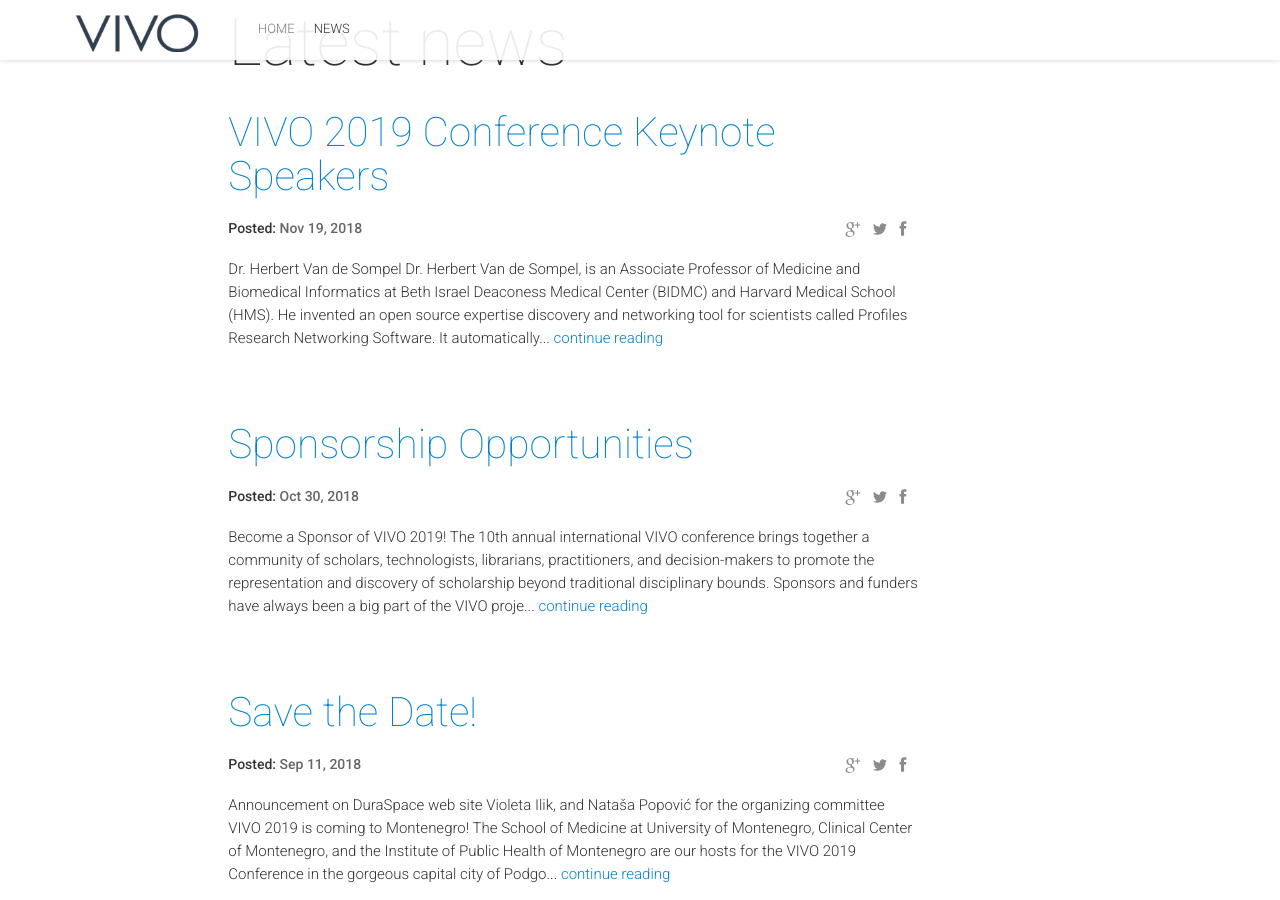
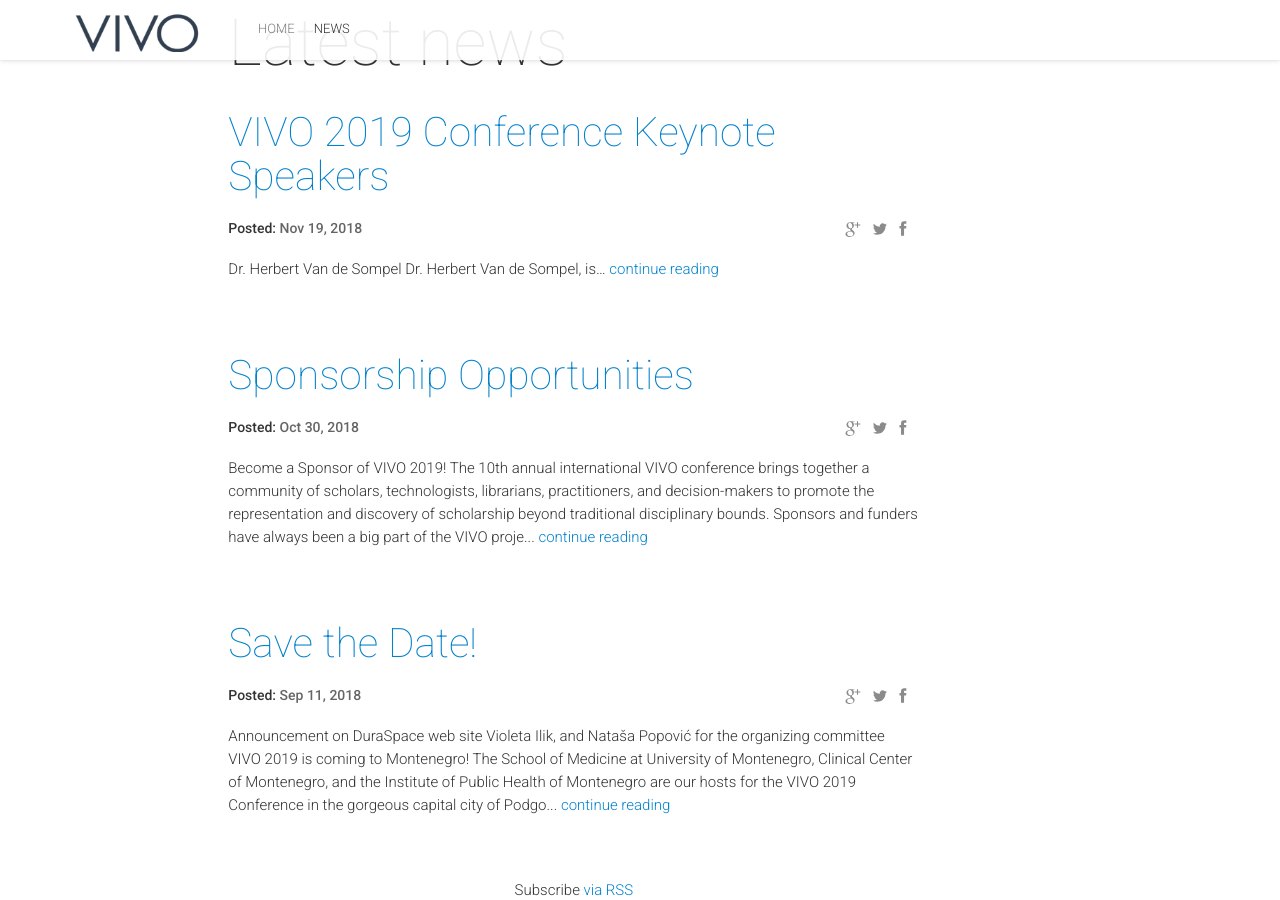
Before and after one commit to vivoconference/vivo2020, a Jekyll site: the page built from news.html, in a window 1280 px wide and 900 px high, scrolled down 449 px. Built offline with Jekyll 4.4.1, drawn with Linux system fonts in a browser that asks for light colours; nearby versions of some CDN libraries; comment, search, counter and statistics services are not loaded.

Commit message:
Update 2018-11-19-keynotes.markdown

```diff
--- a/news/_posts/2018-11-19-keynotes.markdown
+++ b/news/_posts/2018-11-19-keynotes.markdown
@@ -7,8 +7,6 @@
 
 #### Dr. Herbert Van de Sompel
 
-![Dr. Herbert Van de Sompel](/img/people/GriffinWeber.jpg){:width="240px"}
+![Dr. Herbert Van de Sompel](/img/people/hvds.jpg){:width="240px"}
 
-[Dr. Herbert Van de Sompel](https://connects.catalyst.harvard.edu/profiles/display/person/32213), is an Associate Professor of Medicine and Biomedical Informatics at [Beth Israel Deaconess Medical Center](https://www.bidmc.org) (BIDMC) and [Harvard Medical School](https://hms.harvard.edu) (HMS). He invented an open source expertise discovery and networking tool for scientists called [Profiles Research Networking Software](http://profiles.catalyst.harvard.edu). It automatically mines large datasets such as PubMed and NIH ExPORTER to find information about investigators' research areas and identify ways in which they are connected. It presents these connections using temporal, geospatial, and network visualizations. The software has numerous applications, ranging from finding individual collaborators and mentors to understanding the dynamics of an entire research community. Profiles RNS is now used at dozens of institutions worldwide, including universities, pharmaceutical companies, Federal agencies, and physician networks.
-
-Dr. Herbert Van de Sompel
+[Dr. Herbert Van de Sompel](https://connects.catalyst.harvard.edu/profiles/display/person/32213), is...
```
